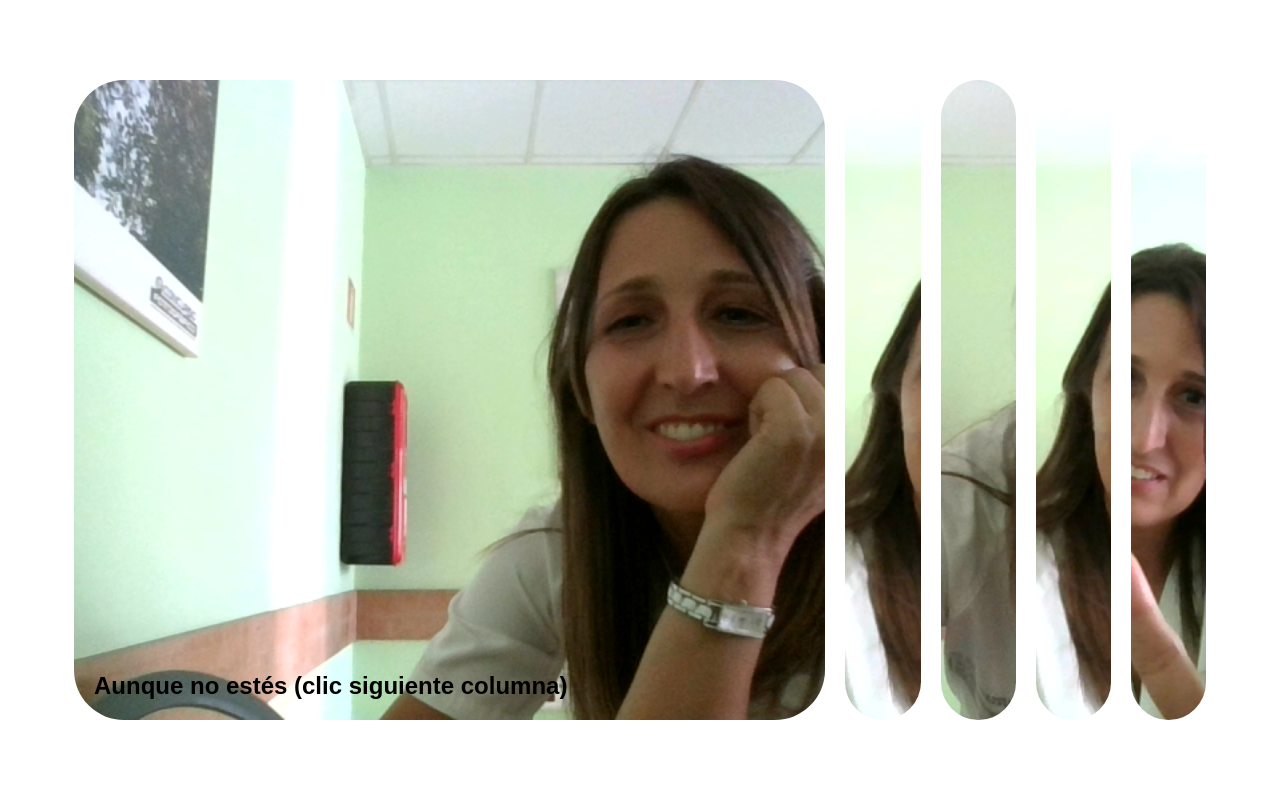
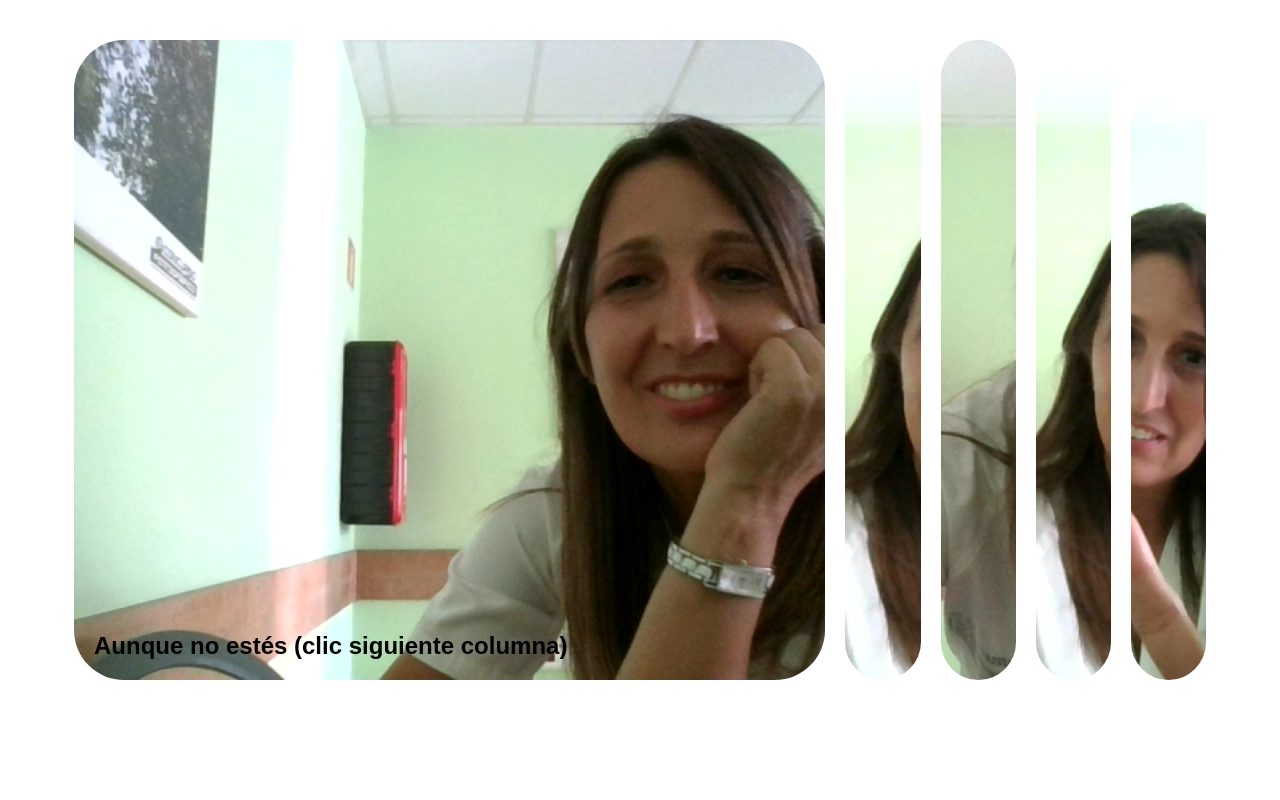
Before and after one commit to blanquiaraujo/Enneper, a PHP site: page /mariavinci/entontuscartitas/index.html in a window 1280 px wide. Run offline with PHP 8.4, Linux system fonts and the light colour scheme; some web fonts are replaced.

Commit message:
Add files via upload

```diff
--- a/mariavinci/entontuscartitas/style.css
+++ b/mariavinci/entontuscartitas/style.css
@@ -9,7 +9,7 @@ body {
   display: flex;
   align-items: center;
   justify-content: center;
-  height: 100vh;
+  height: 90vh; /* 100vh */
   overflow: hidden;
   margin: 0;
 }
```
